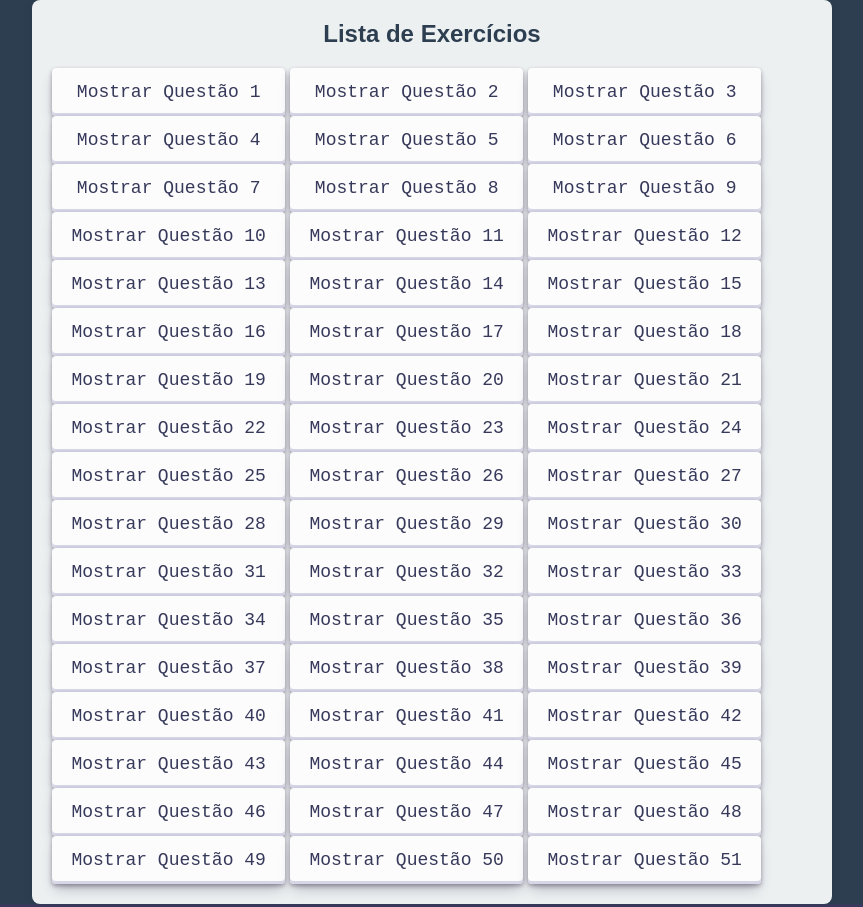
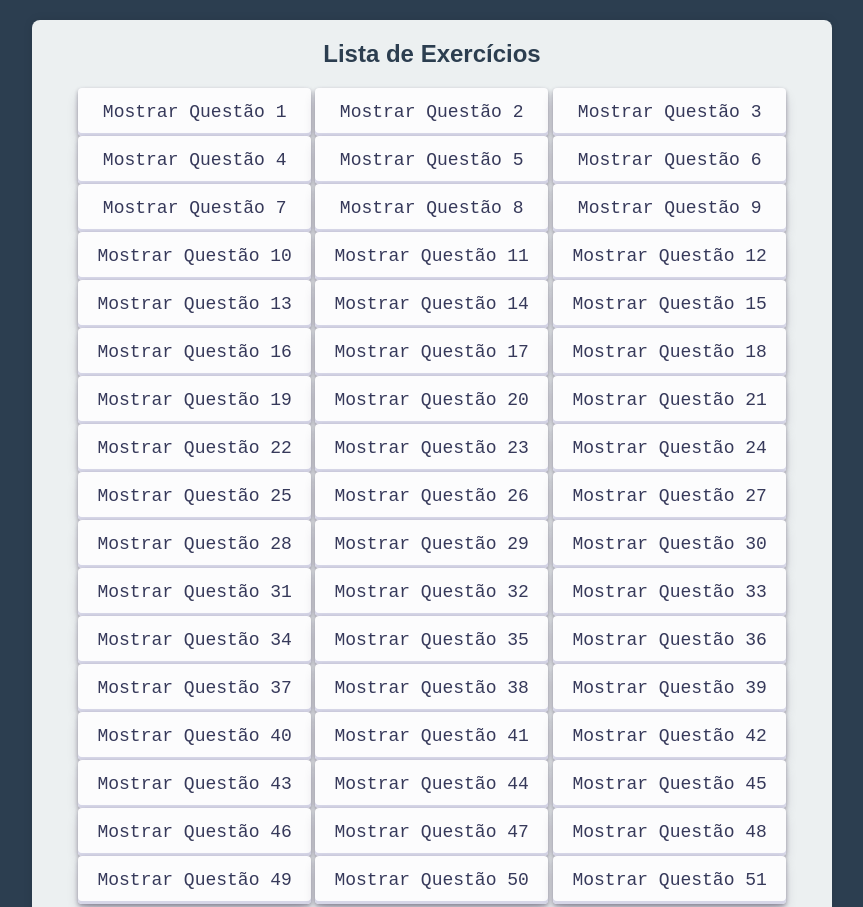
Before and after one commit to GuilhQueiroz/ListaDeQuestoes, a plain HTML site: page index.html in a window 1280 px wide. Shown: the top 907 px of the page, without its empty margins (208-1071 px from the left). Drawn offline with nearby package versions, Linux system fonts and the light colour scheme.

Commit message:
consertando o espaçamento

```diff
--- a/index.html
+++ b/index.html
@@ -9,6 +9,7 @@
     <link rel="icon" href="./assets/img/lista-de-exercicio-bg.jpg" type="image/x-icon">
 </head>
 <body>
+    <main>
         <div class="container">
             <div class="title">Lista de Exercícios</div>
             <!-- Questão 1 -->
@@ -571,6 +572,7 @@
 
 
     </div>
+    </main>
     <footer>
         <div>
             <a href="https://github.com/GuilhQueiroz" target="_blank"><img src="https://img.shields.io/badge/github-12100E.svg?&style=for-the-badge&logo=github&logoColor=white" alt="GitHub"></a>
--- a/style.css
+++ b/style.css
@@ -292,3 +292,9 @@ body {
   display: flex;
   flex-direction: column;
 }
+
+main {
+  flex: 1;
+  padding: 20px;
+  text-align: center;
+}
```
